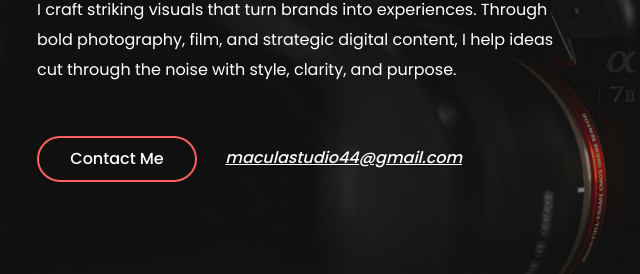
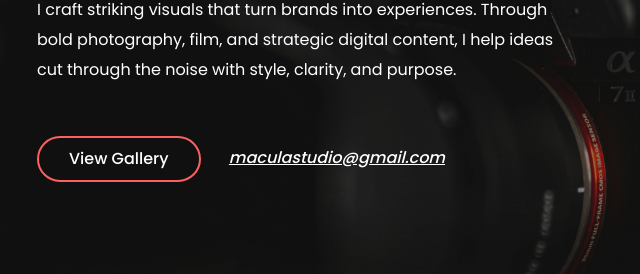
Before and after one commit to Zulu-A/maculastudio.com, a website: page index.html in a window 1280 px wide. Shown: the part 405-679 px from the top of the page, 48-688 px from the left. Drawn offline with Linux system fonts and the light colour scheme.

Commit message:
Update index.html

```diff
--- a/index.html
+++ b/index.html
@@ -123,8 +123,8 @@
                                 <p data-animation="bounceInDown" data-delay="500ms">I craft striking visuals that turn brands into experiences.
 Through bold photography, film, and strategic digital content, I help ideas cut through the noise with style, clarity, and purpose.</p>
                                 <div class="hero-btn-group" data-animation="bounceInDown" data-delay="100ms">
-                                    <a href="mailto:maculastudio44@gmail.com" class="btn alime-btn mb-3 mb-sm-0 mr-4">Contact me</a>
-                                    <a class="hero-mail-contact" href="mailto:maculastudio44@gmail.com">maculastudio44@gmail.com</a>
+                                    <a href="gallery.html" class="btn alime-btn mb-3 mb-sm-0 mr-4">View Gallery</a>
+                                    <a class="hero-mail-contact" href="mailto:maculastudio44@gmail.com">maculastudio@gmail.com</a>
                                 </div>
                             </div>
                         </div>
```
